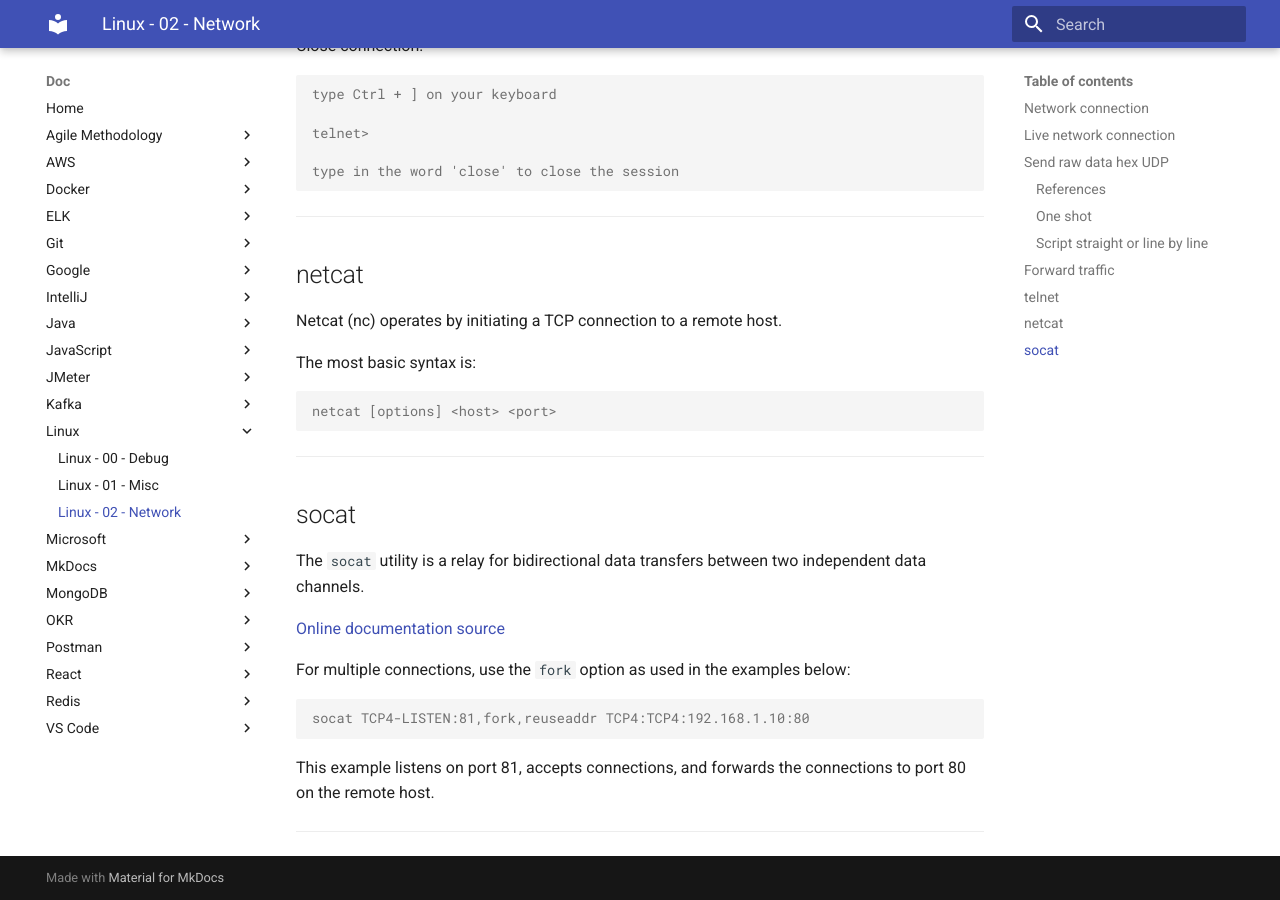
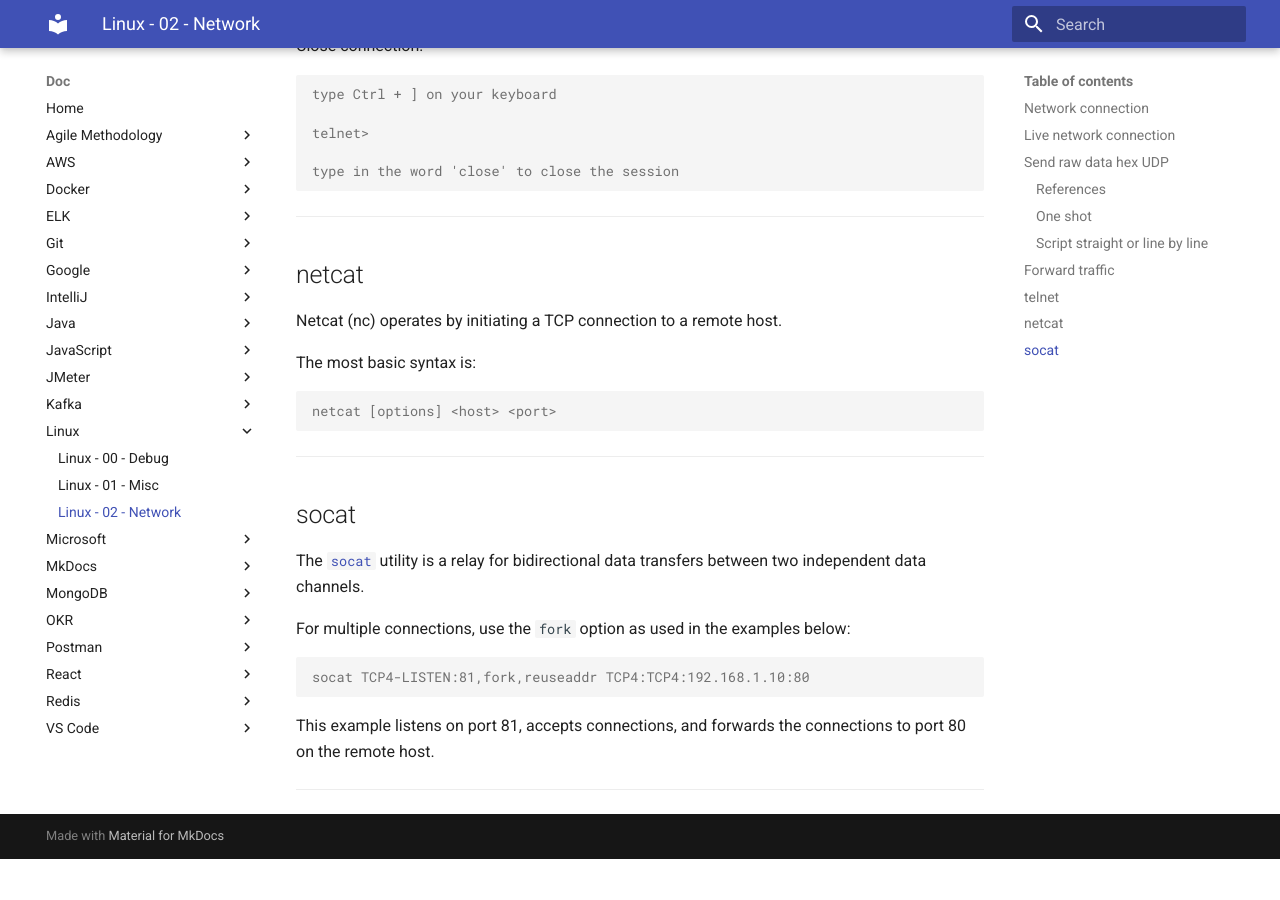
Before and after one commit to oldu73/doc, an MkDocs documentation site: the page built from docs/linux/2-linux-network.md, in a window 1280 px wide and 900 px high, scrolled down 3454 px. Built offline with MkDocs 1.6.1 and Material for MkDocs 9.7.7, drawn with Linux system fonts in a browser that asks for light colours; after the commit the page ends 4313 px from its top, so only the background shows below that.

Commit message:
network forward communication fix

```diff
--- a/docs/linux/2-linux-network.md
+++ b/docs/linux/2-linux-network.md
@@ -187,9 +187,7 @@
 
 ## socat
 
-The `socat` utility is a relay for bidirectional data transfers between two independent data channels.
-
-[Online documentation source](https://www.redhat.com/sysadmin/getting-started-socat)
+The [`socat`](https://www.redhat.com/sysadmin/getting-started-socat) utility is a relay for bidirectional data transfers between two independent data channels.
 
 For multiple connections, use the `fork` option as used in the examples below:
 
```
